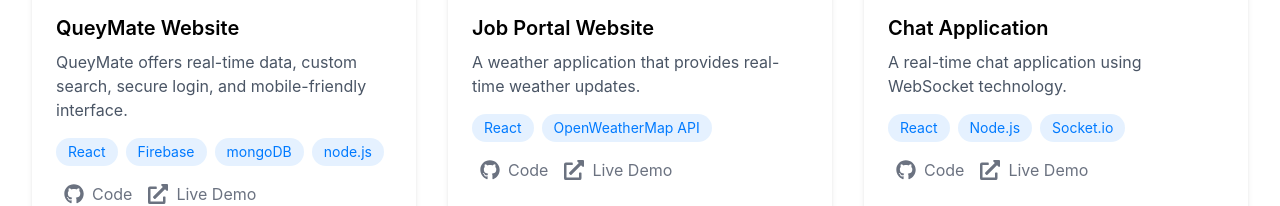
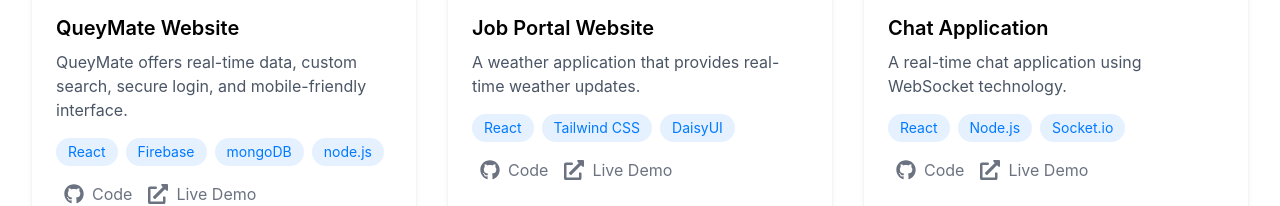
Before and after one commit to siam114/portfolio-website-nextjs, a Next.js app: page /projects in a window 1280 px wide. Shown: the part 992-1198 px from the top of the page. Built offline with nearby package versions, Linux system fonts and the light colour scheme.

Commit message:
change tecnology

```diff
--- a/src/content/project.ts
+++ b/src/content/project.ts
@@ -36,7 +36,7 @@ export const projects: Project[] = [
       {
         title: 'Job Portal Website',
         description: 'A weather application that provides real-time weather updates.',
-        technologies: ['React', 'OpenWeatherMap API'],
+        technologies: ['React', 'Tailwind CSS', 'DaisyUI'],
         githubLink: 'https://github.com/siam114/job-portal',
         demoLink: 'https://job-portal-462b3.web.app/',
         image: '/projects/weather-app.png',
```
